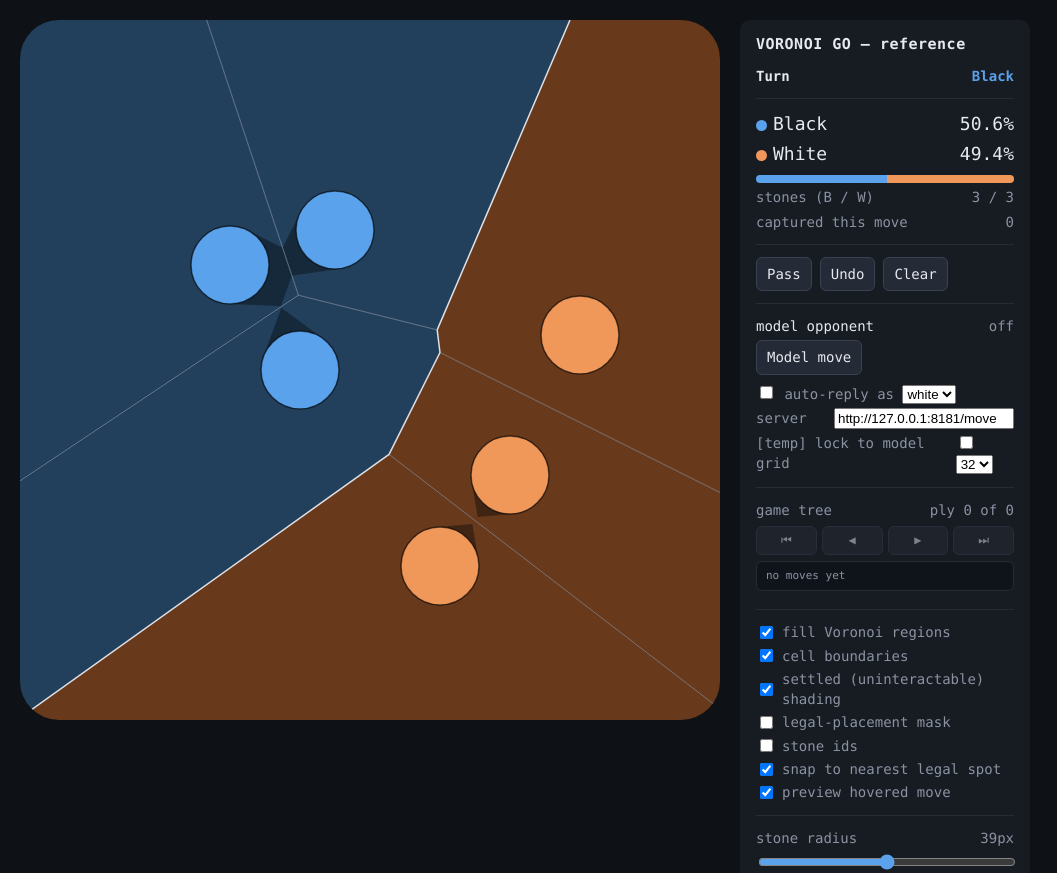
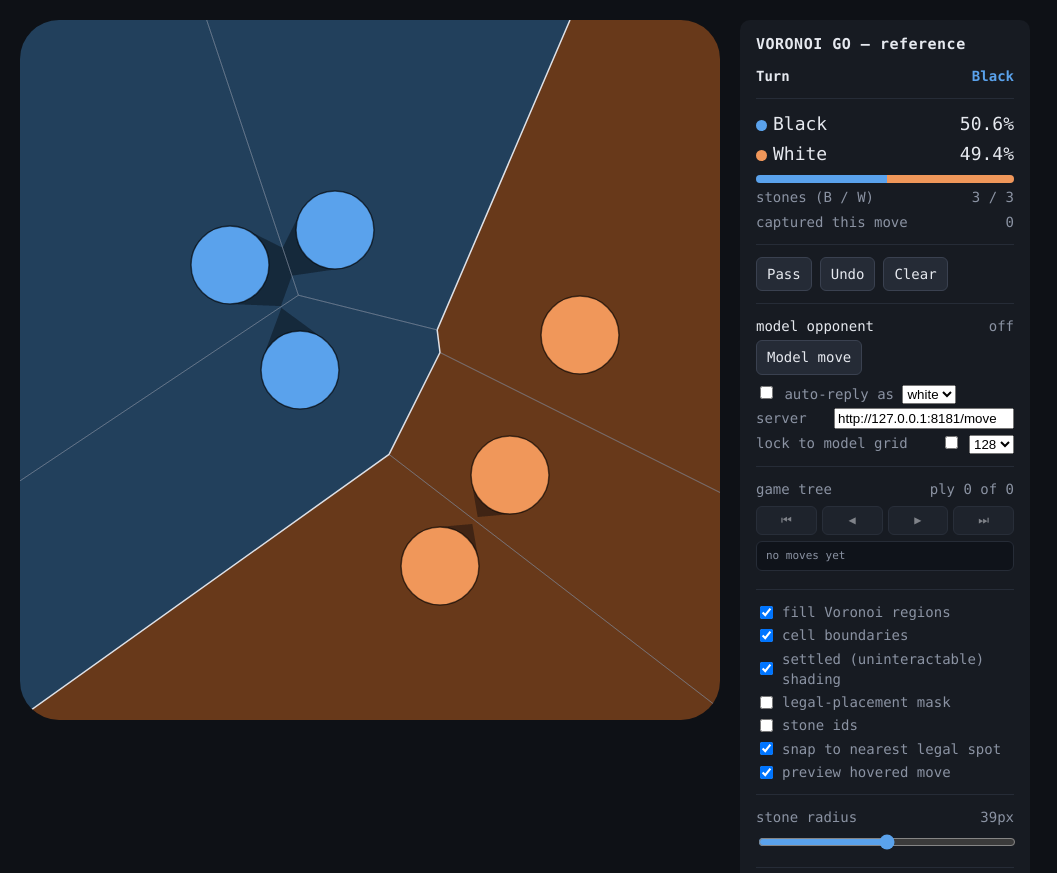
Before and after one commit to tommyyliu/vgo, a plain HTML site: page reference/js-reference/voronoi_go.html in a window 1280 px wide. Shown: the top 873 px of the page, without its empty margins (0-1057 px from the left). Drawn offline with Linux system fonts and the light colour scheme.

Commit message:
Default the client lattice to the model's 128 policy
The grid lock defaulted to 32 and shipped checked, from when the policy
head emitted a 32x32 lattice and an unrestricted human kept playing points
the model had never seen. At 128x128 a cell is ~1/14 of a stone diameter,
finer than a click is precise, so the restriction is a no-op and now
defaults off with 128 first in the list. It stays for models exported at a
coarser policy.

The initial position also started at radius 0.05 while every model since
ddrnet-wide trained at 1/18. The radius is sent to the move server and
shapes every raster channel, so the client was putting the model outside
its self-play distribution before the first move.

Co-Authored-By: Claude Opus 5 <noreply@anthropic.com>

```diff
--- a/reference/js-reference/voronoi_go.html
+++ b/reference/js-reference/voronoi_go.html
@@ -90,13 +90,16 @@
       </label>
     </div>
     <div class="row mut"><span>server</span><span><input id="aiUrl" value="http://127.0.0.1:8181/move" style="width:180px"></span></div>
-    <!-- TEMPORARY: remove once the policy-resolution question is settled. Plays
-         you on the same fixed lattice the model is limited to, so a game is not
-         confounded by the model being unable to answer off-lattice moves. -->
-    <div class="row mut" title="temporary: restrict your moves to the model's policy lattice">
-      <span>[temp] lock to model grid</span>
+    <!-- Restricts you to the model's policy lattice. Off by default: at the
+         current 128x128 policy a cell is ~1/14 of a stone diameter, so the
+         lattice is finer than a click is precise and locking to it changes
+         nothing. It mattered at 32x32, where a stone spanned 3.6 cells and an
+         unrestricted human played points the model could not answer. Kept for
+         testing models exported at a coarser policy. -->
+    <div class="row mut" title="restrict your moves to the model's policy lattice; only meaningful for coarse-policy models">
+      <span>lock to model grid</span>
       <span><input type="checkbox" id="gridLock">
-        <select id="gridN"><option>32</option><option>48</option><option>64</option><option>96</option></select></span>
+        <select id="gridN"><option>128</option><option>96</option><option>64</option><option>48</option><option>32</option></select></span>
     </div>
     <div id="aiReadout" class="mut" style="font-size:11px; white-space:pre; margin-top:4px;"></div>
     <hr>
@@ -201,7 +204,10 @@ const COLORS = {
   W: { name:'White', stone:'#f0975a', region:'#68391a' },
 };
 const RULES = VGO.model.DEFAULT_RULES;
-let state = VGO.model.createPosition({ stones: [], toMove: 'B', radius: 0.05 });
+// 1/18, the radius every model since ddrnet-wide trained at. The radius is
+// sent to the move server and shapes every raster channel, so starting off
+// it puts the model outside its self-play distribution before the first move.
+let state = VGO.model.createPosition({ stones: [], toMove: 'B', radius: 1 / 18 });
 
 /* The record is a tree, not a list. `current` is where we are standing in it and
    `state` mirrors its position, so the rest of the page reads exactly as before.
@@ -657,13 +663,16 @@ function savePNG() {
    9. INPUT + CONTROLS
    ========================================================================= */
 function evtToBoard(e) { const r = cv.getBoundingClientRect(); return { x: (e.clientX - r.left) / r.width, y: (e.clientY - r.top) / r.height }; }
-/* TEMPORARY -- remove once the policy resolution question is settled.
+/* The model's policy head emits a fixed NxN lattice, so it can only play those
+   N^2 points while a human clicks anywhere in the continuum. When the lattice
+   is coarse relative to a stone, that difference is real: at 32x32 a stone
+   spanned 3.6 cells, so an unrestricted human kept playing points the model had
+   never seen in self-play, confounding "the model is weak" with "the model is
+   handicapped here".
 
-   The model's policy head emits a fixed NxN lattice, so it can only ever play
-   those N^2 points, while a human clicks anywhere in the continuum. That makes
-   every human game an off-lattice game the model has never seen in self-play,
-   and confounds "the model is weak" with "the model is handicapped here".
-   Restricting the human to the same lattice separates the two. */
+   At the current 128x128 policy a cell is ~1/14 of a stone diameter, finer than
+   a click is precise, so the restriction is a no-op and defaults off. It stays
+   for models exported at a coarser policy. */
 function snapToPolicyGrid(x, y) {
   const n = +document.getElementById('gridN').value;
   const cell = (v) => (Math.min(n - 1, Math.max(0, Math.floor(v * n))) + 0.5) / n;
```
